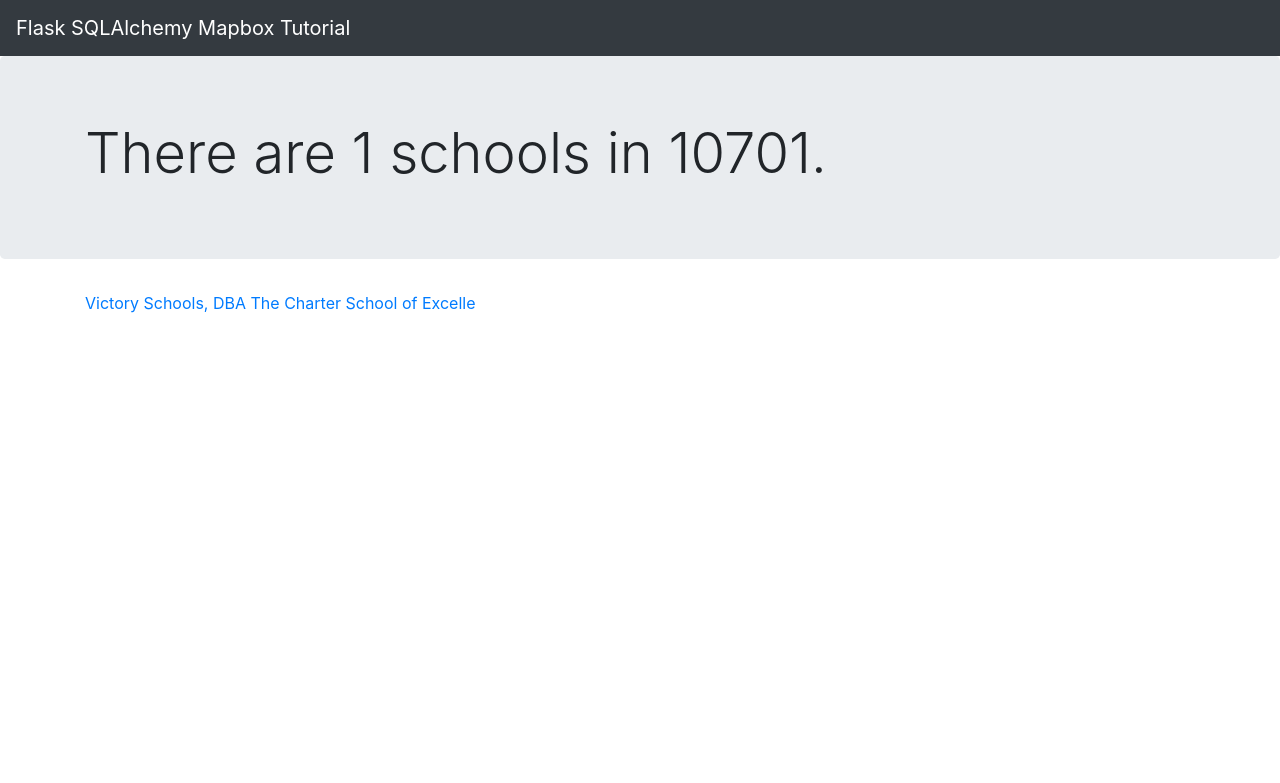
After one commit to Marundu/jonathan-soma-flask, a Flask app: page /zip/10701 in a window 1280 px wide. The commit adds this page. Shown: the top 783 px of the page. Run offline with Flask 2, Linux system fonts and the light colour scheme; data comes from the database, SQL or seed files in the repository; some libraries are stand-ins or nearby versions.

Commit message:
a lazy message because I was not keeping track

```diff
--- a/app.py
+++ b/app.py
@@ -21,16 +21,36 @@ class School(db.Model):
 
 
 @app.route('/')
-def hello():
+def index():
     school_count=School.query.count()
-    zip_schools=School.query.filter_by(ZIP='10466').all()
-    return render_template('index.html', count=school_count, schools=zip_schools)
+    zip_schools=School.query.all()
+    return render_template('list.html', count=school_count, schools=zip_schools, location='New York City')
 
 
-@app.route('/about')
-def about():
-    print('The total number of schools is ', School.query.count())
-    return render_template('index.html')
+@app.route('/schools/<slug>')
+def detail(slug):
+    school=School.query.filter_by(LOC_CODE=slug).first()
+    return render_template('detail.html', school=school)
+
+
+@app.route('/city/<cityname>')
+def city(cityname):
+    cityname=cityname.replace('-', ' ')
+    schools=School.query.filter_by(city=cityname.upper()).all()
+    return render_template('city.html', schools=schools, count=len(schools), location=cityname)
+
+
+@app.route('/zip/<zipcode>')
+def zip(zipcode):
+    schools=School.query.filter_by(ZIP=zipcode).all()
+    return render_template('zip.html', schools=schools, count=len(schools), location=zipcode)
+
+
+@app.route('/city')
+def city_list():
+    cities=School.query.with_entities(School.city).distinct().all()
+    cities=[city[0] for city in cities]
+    return render_template('cities.html', count=len(cities), cities=cities)
 
 
 if __name__=='__main__':
--- /dev/null
+++ b/templates/zip.html
@@ -0,0 +1,25 @@
+<DOCTYPE html>
+<html>
+  <head>
+    <title>Flask SQLAlchemy Mapbox Tutorial</title>
+      <link rel="stylesheet" href="https://stackpath.bootstrapcdn.com/bootstrap/4.4.1/css/bootstrap.min.css">
+  </head>
+  <body>
+    <nav class="navbar navbar-expand-lg navbar-dark bg-dark">
+      <a class="navbar-brand" href="#">Flask SQLAlchemy Mapbox Tutorial</a>
+    </nav>
+    <div class="jumbotron">
+      <div class="container">
+        <h1 class="display-4">There are {{ count }} schools in {{ location.title() }}.</h1>
+      </div>
+    </div>
+    <div class="container">
+      <p>
+        {% for school in schools %}
+          <p><a href="/schools/{{ school.LOC_CODE }}">{{ school.SCHOOLNAME }}</a></p>
+        {% endfor %}
+      </p>
+    </div>
+  </div>
+  </body>
+</html>
```
Also changed, not shown: templates/cities.html (added, +25 -0 lines), templates/city.html (renamed from templates/index.html, +4 -4 lines), templates/detail.html (added, +24 -0 lines), templates/list.html (added, +25 -0 lines).
